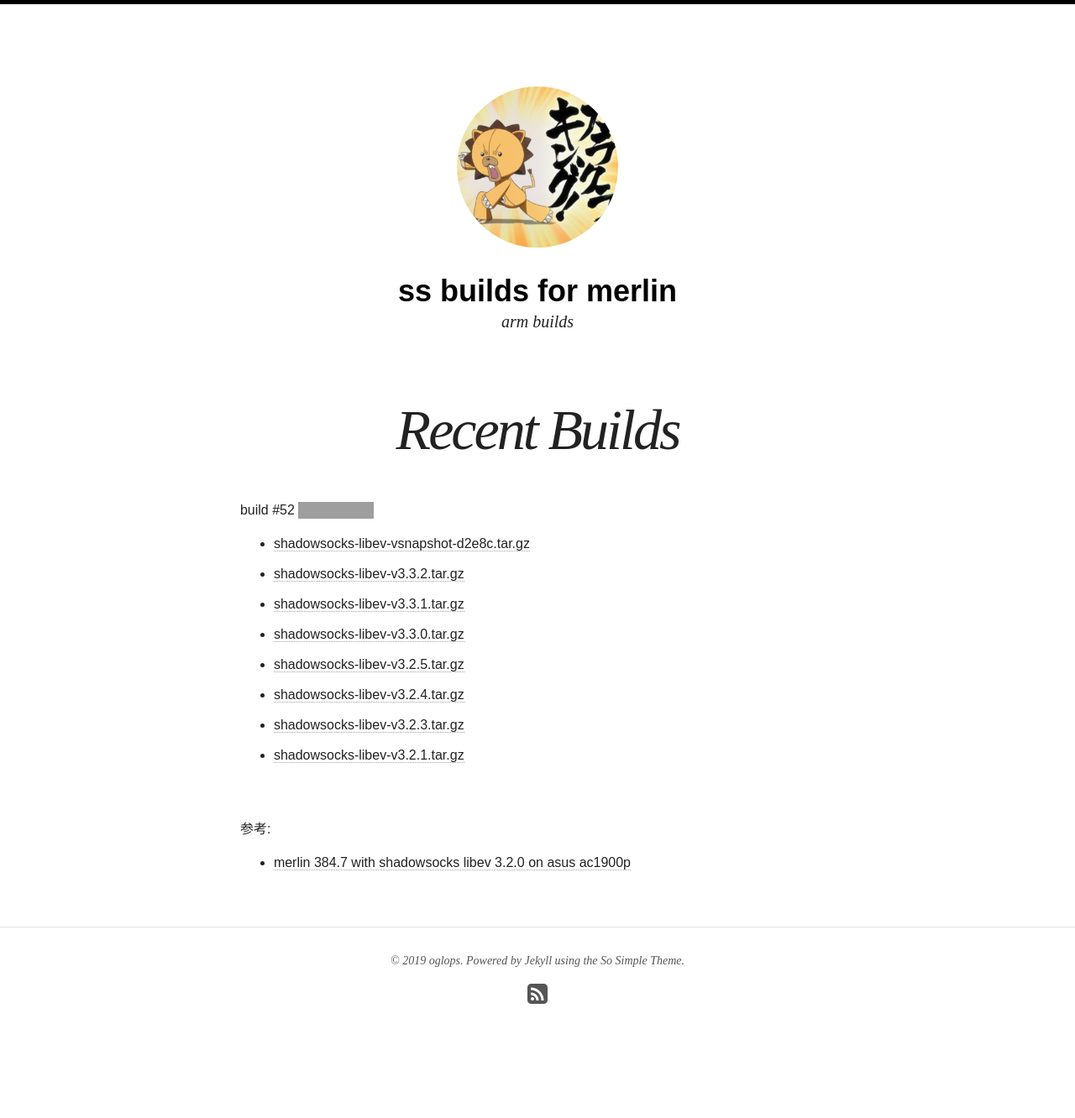
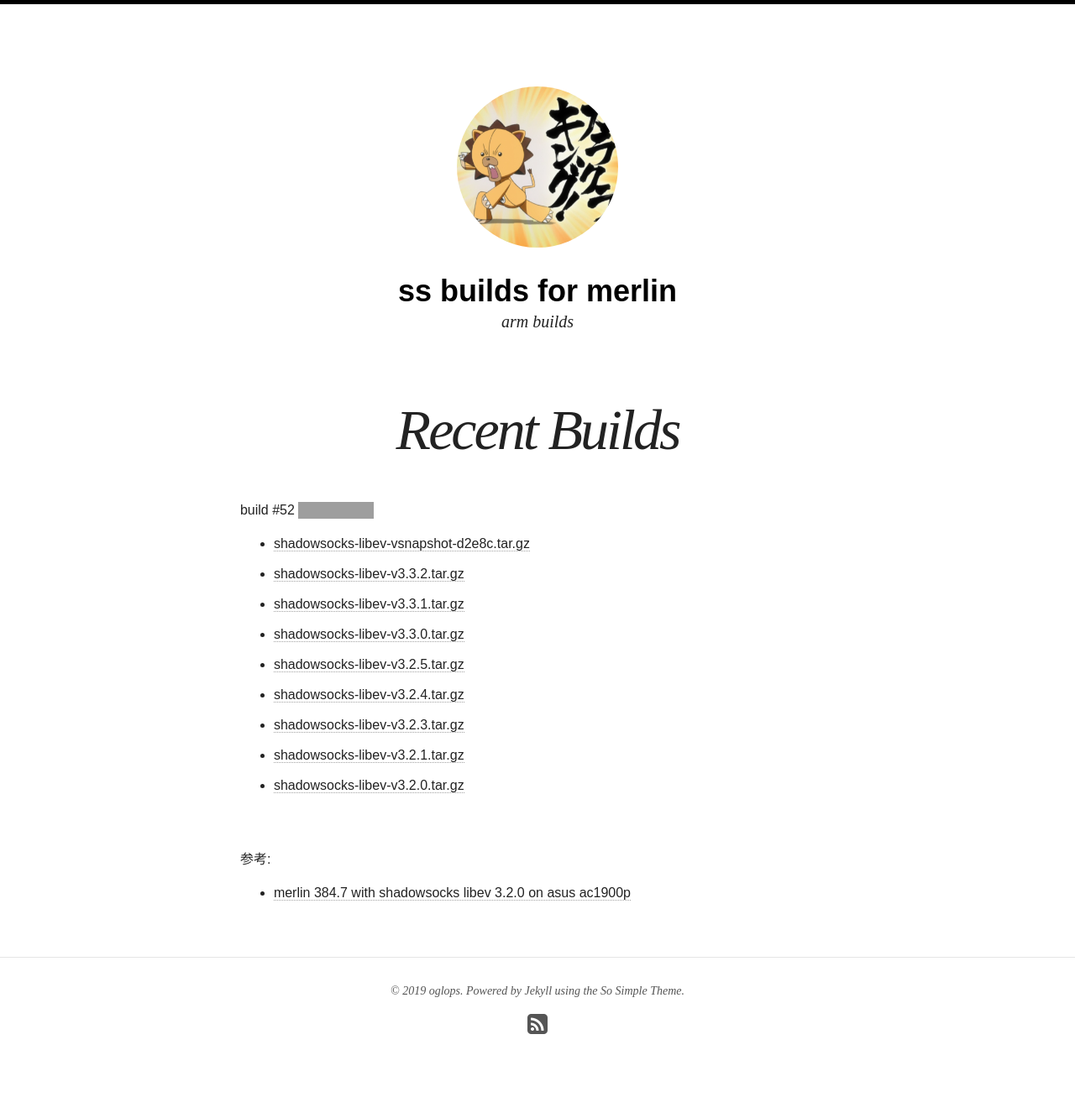
Before and after one commit to oglopss/merlin-ss-ci-jekyll, a Jekyll site: the page built from index.html, in a window 1280 px wide. Shown: the whole page at 84% size. Built offline with Jekyll 4.4.1, drawn with Linux system fonts in a browser that asks for light colours; nearby versions of some CDN libraries; before the commit the page ends 1296 px from its top, so only the background shows below that; grey boxes are pictures that could not be loaded.

Commit message:
Travis build 52 v3.2.0 pushed to gh-pages

```diff
--- a/_data/ss.yml
+++ b/_data/ss.yml
@@ -8,3 +8,4 @@ files:
   - v3.2.4
   - v3.2.1
   - v3.2.3
+  - v3.2.0
```
Also changed, not shown: 1 other file.
